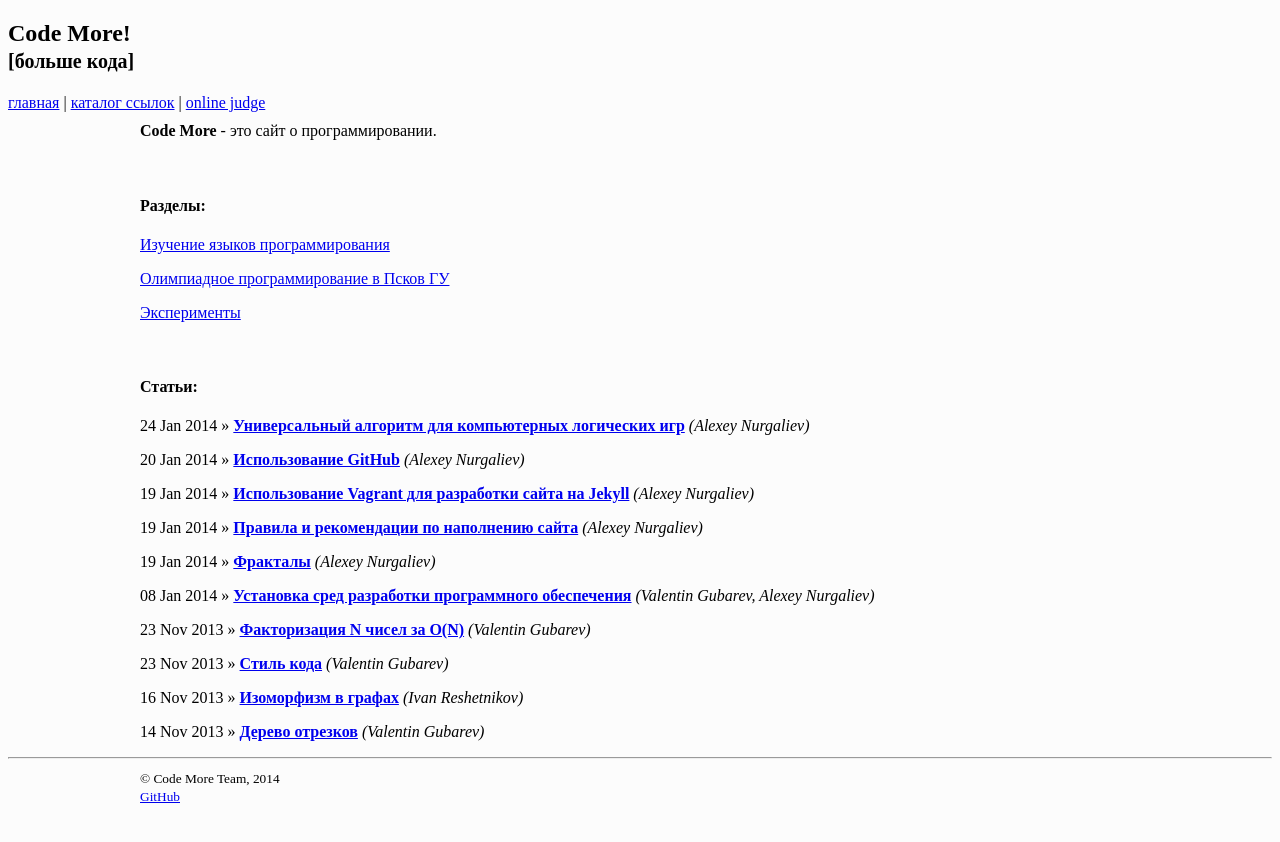
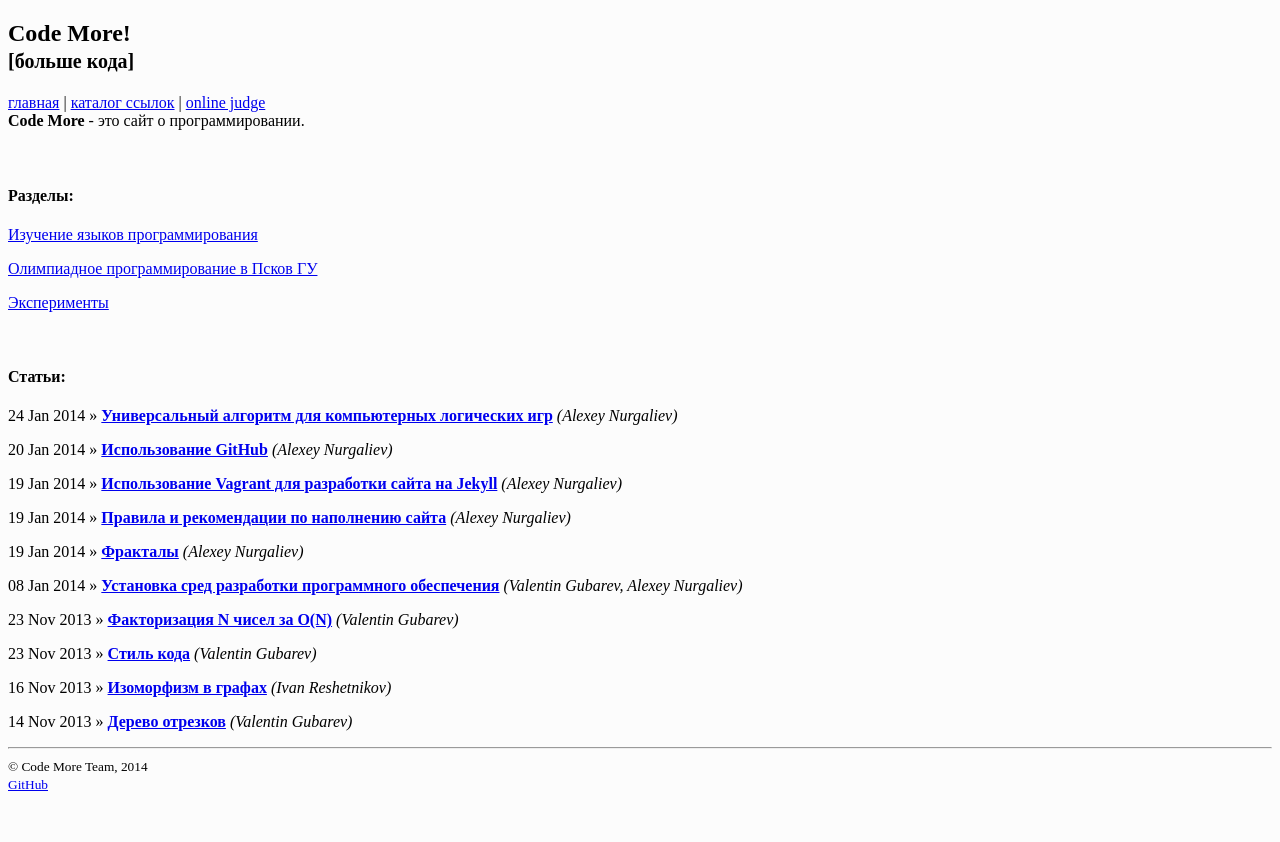
Before and after one commit to codemore-ru/codemore-ru.github.io, a Jekyll site: the page built from index.html, in a window 1280 px wide. Shown: the top 842 px of the page. Built offline with Jekyll 4.4.1, drawn with Linux system fonts in a browser that asks for light colours.

Commit message:
Simplified base layout

```diff
--- a/_layouts/base.html
+++ b/_layouts/base.html
@@ -19,14 +19,20 @@
 	{% include title.html %}
 	{% include menu.html %}
 </div>
-<div class="panel panel-default centered">
-	<div class="panel-body">
-	{{ content }}
+
+<div class="container">
+	<div class="panel panel-default">
+		<div class="panel-body">
+		{{ content }}
+		</div>
+	</div>
+
+	<hr />
+
+	<div class="text-center">
+	{% include footer.html %}
 	</div>
 </div>
-<hr />
-<div class="centered text-center">
-{% include footer.html %}
-</div>
+
 </body>
 </html>
--- a/css/styles.css
+++ b/css/styles.css
@@ -1,9 +1,3 @@
-.centered
-{
-	max-width: 1000px;
-	margin: 10px auto 10px;
-}
-
 body
 {
 	background-color: #FCFCFC;
```
